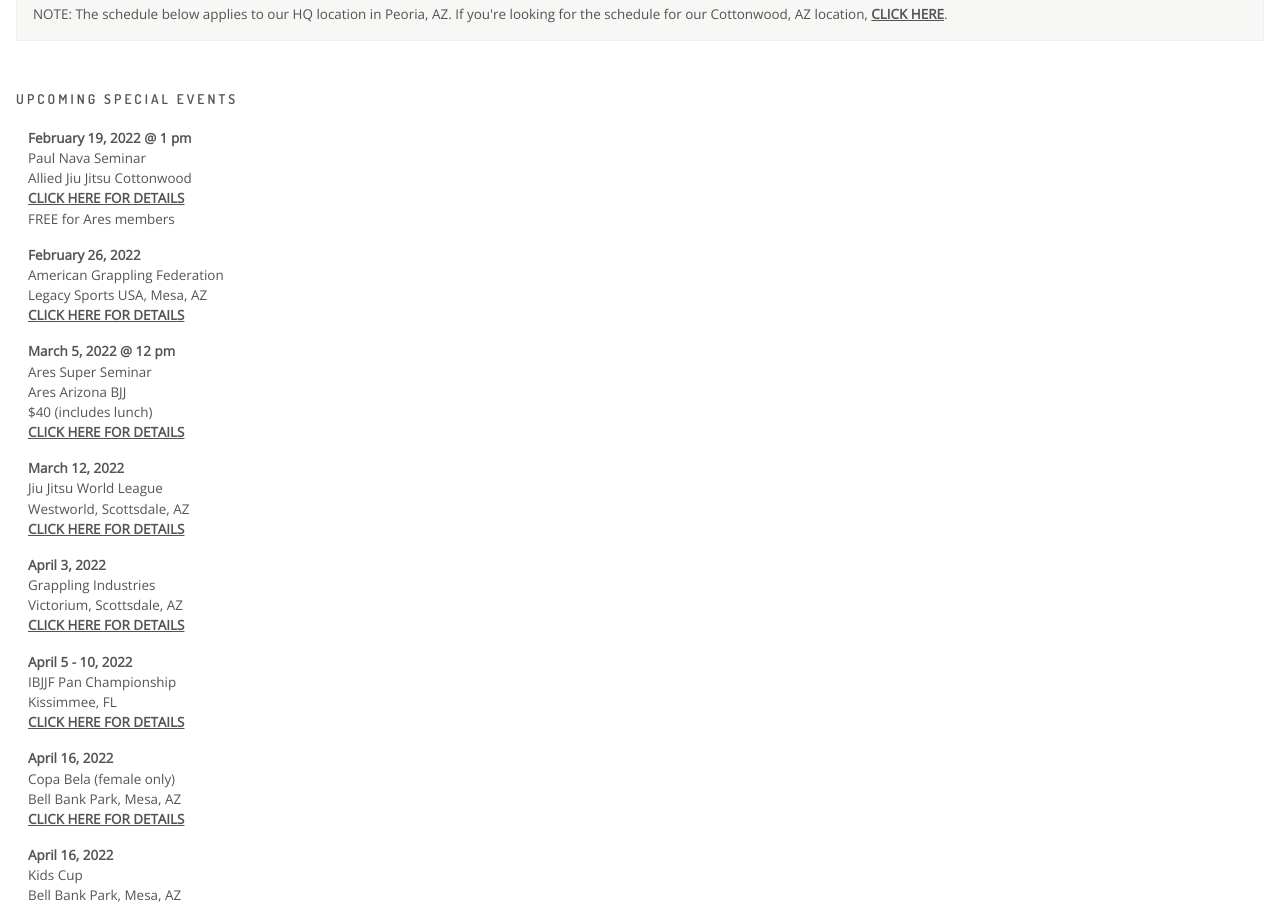
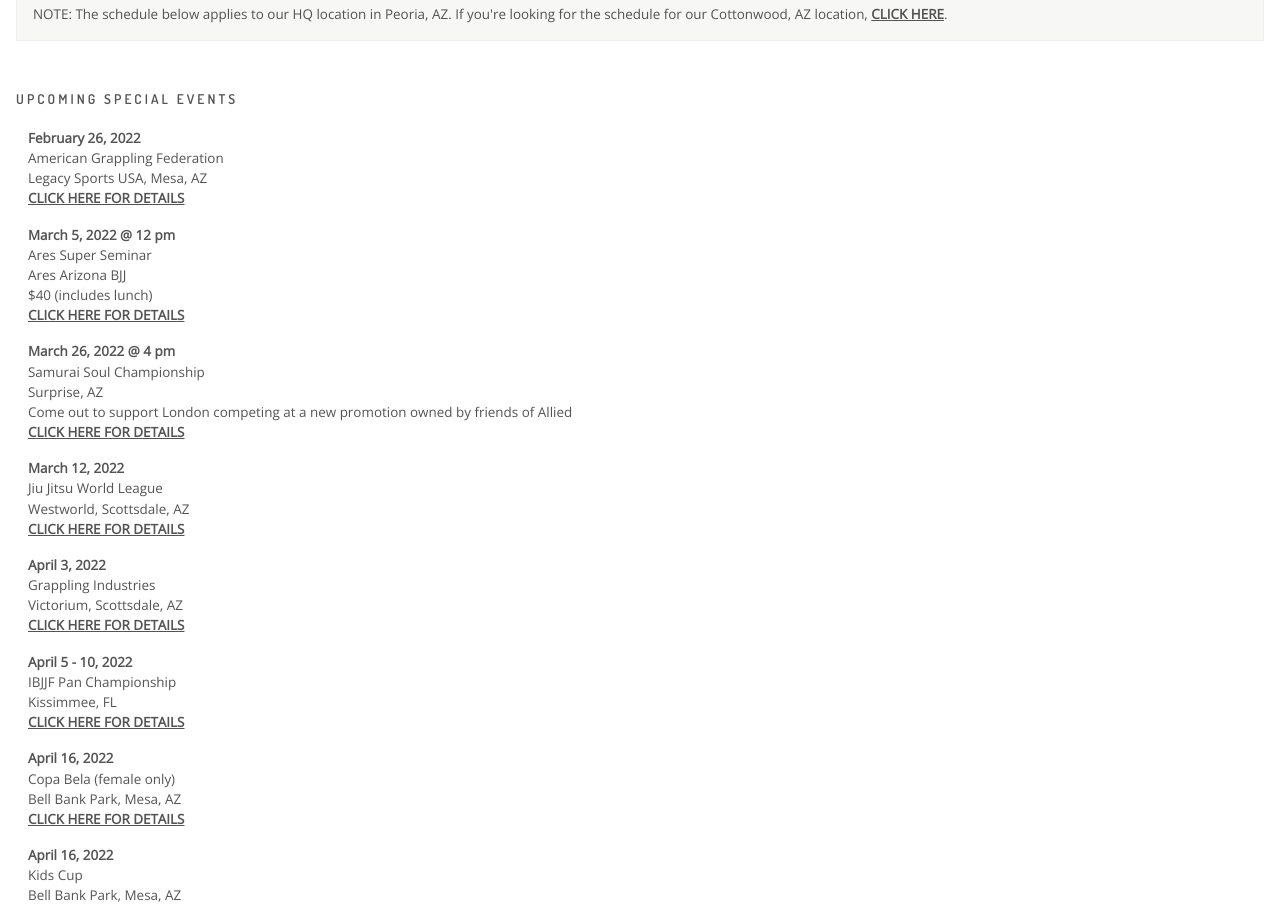
Before and after one commit to shannonhorn/AlliedJiuJitsu, a Next.js app: page /schedule in a window 1280 px wide. Shown: the part 1080-1988 px from the top of the page. Built offline with nearby package versions, Linux system fonts and the light colour scheme.

Commit message:
updated schedule

```diff
--- a/pages/schedule.js
+++ b/pages/schedule.js
@@ -67,7 +67,7 @@
                     <a target="_blank">Click here for details</a>
                   </Link>
                 </li> */}
-                <li>
+                {/* <li>
                   <div className={styles.schedule_heading}>
                     February 19, 2022 @ 1 pm
                   </div>
@@ -79,7 +79,7 @@
                   <div>
                     <strong>FREE for Ares members</strong>
                   </div>
-                </li>
+                </li> */}
                 <li>
                   <div className={styles.schedule_heading}>
                     February 26, 2022
@@ -98,6 +98,20 @@
                   <div>Ares Arizona BJJ</div>
                   <div>$40 (includes lunch)</div>
                   <Link href="https://aresazbjj.com">
+                    <a target="_blank">Click here for details</a>
+                  </Link>
+                </li>
+                <li>
+                  <div className={styles.schedule_heading}>
+                    March 26, 2022 @ 4 pm
+                  </div>
+                  <div>Samurai Soul Championship</div>
+                  <div>Surprise, AZ</div>
+                  <div>
+                    Come out to support London competing at a new promotion
+                    owned by friends of Allied
+                  </div>
+                  <Link href="https://www.eventbrite.com/e/samurai-soul-championship-1-tickets-263411850937">
                     <a target="_blank">Click here for details</a>
                   </Link>
                 </li>
```
